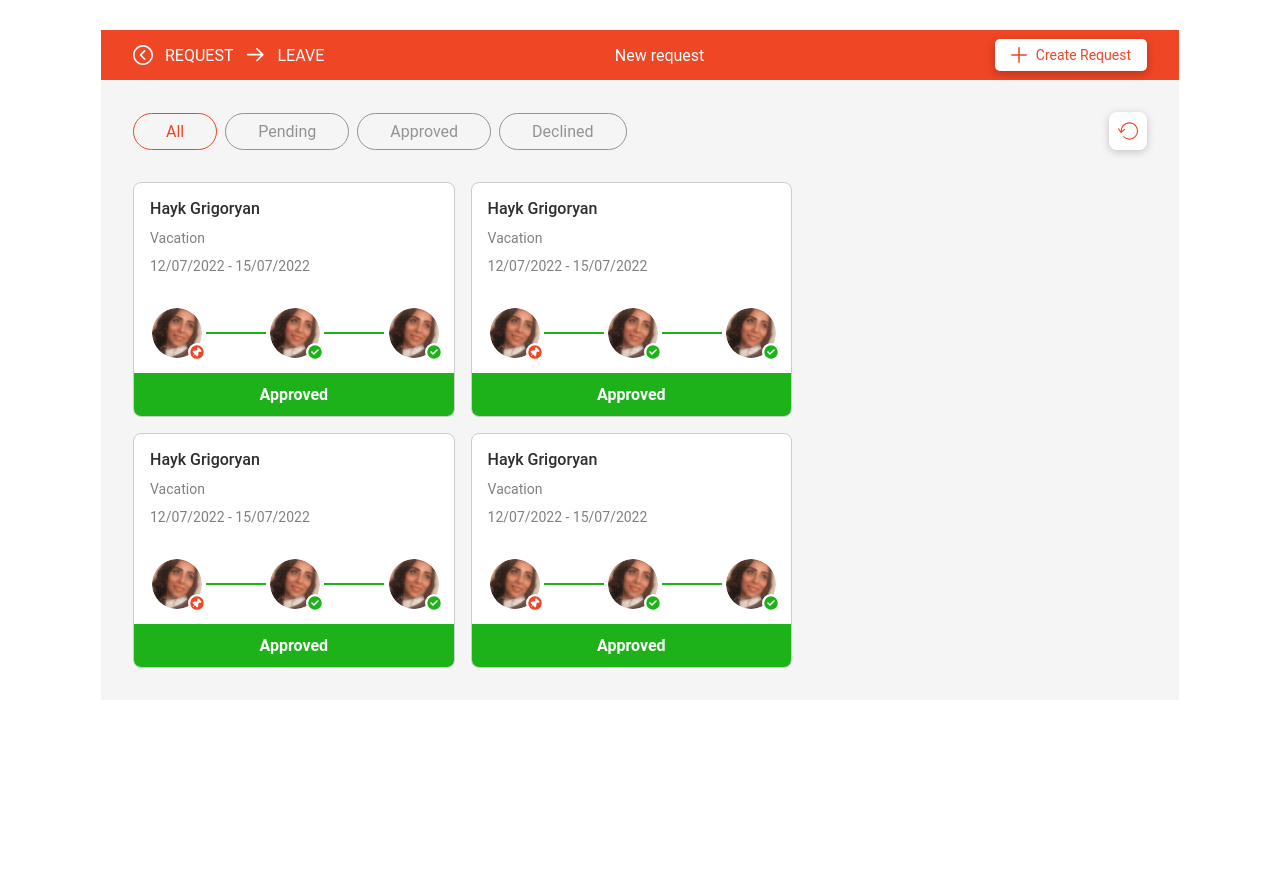
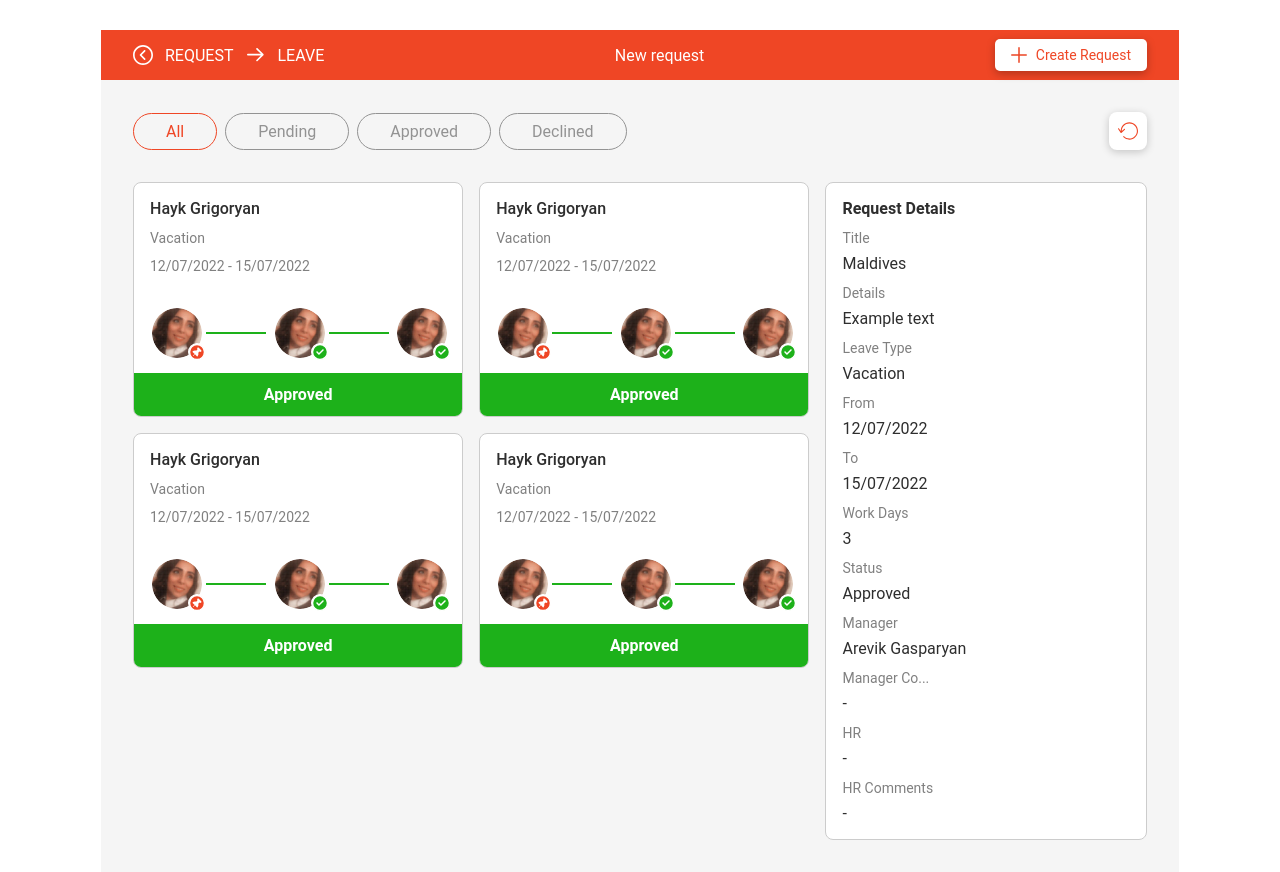
Before and after one commit to Hov26/microsoftShared, a website: page app/index.html in a window 1280 px wide. Before the commit the page ends 800 px from the top, so only its background shows below. Drawn offline with Linux system fonts and the light colour scheme.

Commit message:
add 1st page ui

```diff
--- a/app/index.html
+++ b/app/index.html
@@ -53,7 +53,7 @@
                     </div>
                 </div>
 
-                <div class="container">
+                <div class="container req-container">
                     <div class="req-cards-list">
                         <div class="req-card">
                             <div class="card-body">
@@ -168,7 +168,53 @@
                             <div class="card-status-title">Approved</div>
                         </div>
                     </div>
-                    <div class="req-details"></div>
+                    <div class="req-details">
+                        <p class="card-title">Request Details</p>
+                        <div class="group">
+                            <p class="title">Title</p>
+                            <p class="paragraph">Maldives</p>
+                        </div>
+                        <div class="group">
+                            <p class="title">Details</p>
+                            <p class="paragraph">Example text</p>
+                        </div>
+                        <div class="group">
+                            <p class="title">Leave Type</p>
+                            <p class="paragraph">Vacation</p>
+                        </div>
+                        <div class="group">
+                            <p class="title">From</p>
+                            <p class="paragraph">12/07/2022</p>
+                        </div>
+                        <div class="group">
+                            <p class="title">To</p>
+                            <p class="paragraph">15/07/2022</p>
+                        </div>
+                        <div class="group">
+                            <p class="title">Work Days</p>
+                            <p class="paragraph">3</p>
+                        </div>
+                        <div class="group">
+                            <p class="title">Status</p>
+                            <p class="paragraph">Approved</p>
+                        </div>
+                        <div class="group">
+                            <p class="title">Manager</p>
+                            <p class="paragraph">Arevik Gasparyan</p>
+                        </div>
+                        <div class="group">
+                            <p class="title">Manager Co...</p>
+                            <p class="paragraph">-</p>
+                        </div>
+                        <div class="group">
+                            <p class="title">HR</p>
+                            <p class="paragraph">-</p>
+                        </div>
+                        <div class="group">
+                            <p class="title">HR Comments</p>
+                            <p class="paragraph">-</p>
+                        </div>
+                    </div>
                 </div>
             </div>
         </div>
--- a/app/sass/main.scss
+++ b/app/sass/main.scss
@@ -117,13 +117,19 @@ body {
             align-items: center;
         }
 
+        .req-container {
+            display: flex;
+            align-items: flex-start;
+            gap: 16px;
+            margin-top: 32px;
+        }
+
         .req-cards-list {
             display: flex;
             flex-wrap: wrap;
             width: 65%;
             flex-grow: 1;
             gap: 16px;
-            margin-top: 32px;
 
             .req-card {
                 width: 45%;
@@ -210,6 +216,31 @@ body {
         .req-details {
             width: 30%;
             flex-grow: 1;
+            background: #FFFFFF;
+            border: 1px solid #CCCCCC;
+            border-radius: 8px;
+            padding: 16px;
+
+            .group {
+                margin-top: 12px;
+            }
+
+            .title {
+                font-size: 14px;
+                color: $gray300;
+                margin-bottom: 8px;
+            }
+            .paragraph {
+                font-size: 16px;
+                font-weight: 400;
+                color: $gray200;
+            }
+        }
+
+        .card-title {
+            font-size: 16px;
+            font-weight: 700;
+            color: $gray200;
         }
     }
 }
```
Also changed, not shown: app/css/app.min.css.
